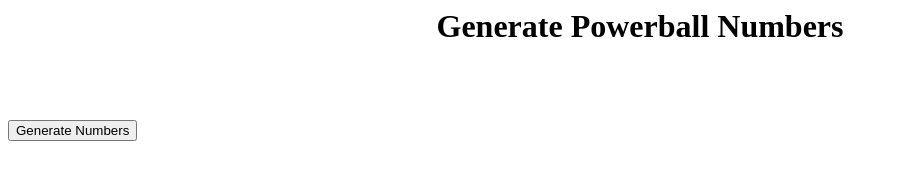
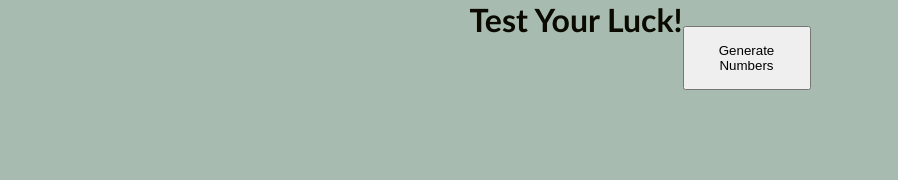
Before and after one commit to alanaainez/javascript-excersises, a plain HTML site: page 02-Powerball/index.html in a window 1280 px wide. Shown: the whole page, without its empty margins (0-898 px from the left). Drawn offline with Linux system fonts and the light colour scheme.

Commit message:
git commit -m "Fixed button size"

```diff
--- /dev/null
+++ b/02-Powerball/assets/css/style.css
@@ -0,0 +1,29 @@
+* {
+    box-sizing: border-box;
+    padding: 0;
+    margin: 0;
+}
+
+body {
+    display: flex;
+    justify-content: center;
+    background-color: rgb(168,187,176);
+    color: rgb(10,10,0);
+    font-family: 'Trebuchet MS', 'Lucida Sans Unicode', 'Lucida Grande', 'Lucida Sans', Arial, sans-serif ;
+}
+
+button {
+    display: block;
+    width: 10%;
+    height: 8%;
+    margin: 2% 0;
+    padding: 1%;
+}
+
+#redball {
+    color: rgb(208,17,16);
+}
+
+#whiteball-1 {
+    color: rgb(235,232,224);
+}
--- a/02-Powerball/index.html
+++ b/02-Powerball/index.html
@@ -2,10 +2,11 @@
 <head>
   <meta charset="UTF-8">
   <meta name="viewport" content="width=device-width, initial-scale=1.0">
+  <link rel="stylesheet" href="./assets/css/style.css">
   <title>Powerball Exercise</title>
 </head>
 <body>
-  <h1 style="text-align:center;">Generate Powerball Numbers </h1>
+  <h1 style="text-align:center;">Test Your Luck!</h1>
   <br>
 
     <br><br>
```
Also changed, not shown: 02-Powerball/assets/index.js (line endings or trailing spaces), 02-Powerball/assets/style.css (deleted).
